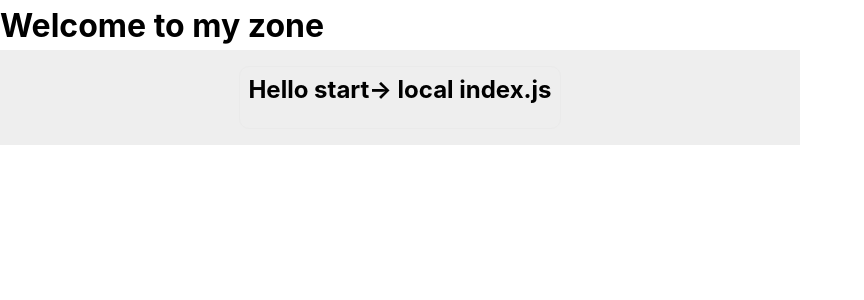
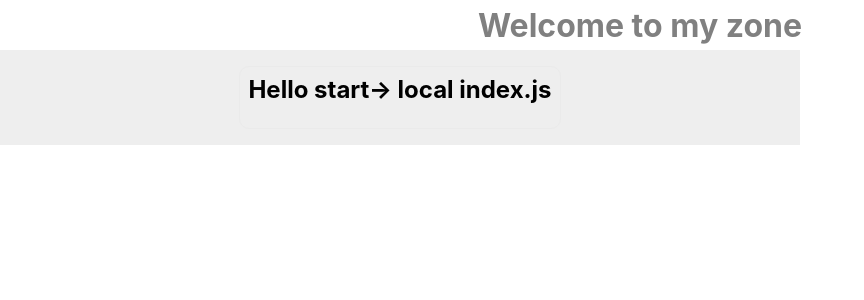
Before and after one commit to ZnakZorro/nextjs-zz1, a Next.js app: page /zorro in a window 1280 px wide. Shown: the top 300 px of the page, without its empty margins (0-864 px from the left). Built offline with nearby package versions, Linux system fonts and the light colour scheme.

Commit message:
1 file modified

```diff
--- a/styles/Home.module.css
+++ b/styles/Home.module.css
@@ -19,7 +19,8 @@
   margin: 0;
   line-height: 1.15;
   font-size: 2rem;
-  text-align: ceter;
+  text-align: center;
+  color: gray;
 }
 /*org*/
 .container {
```
